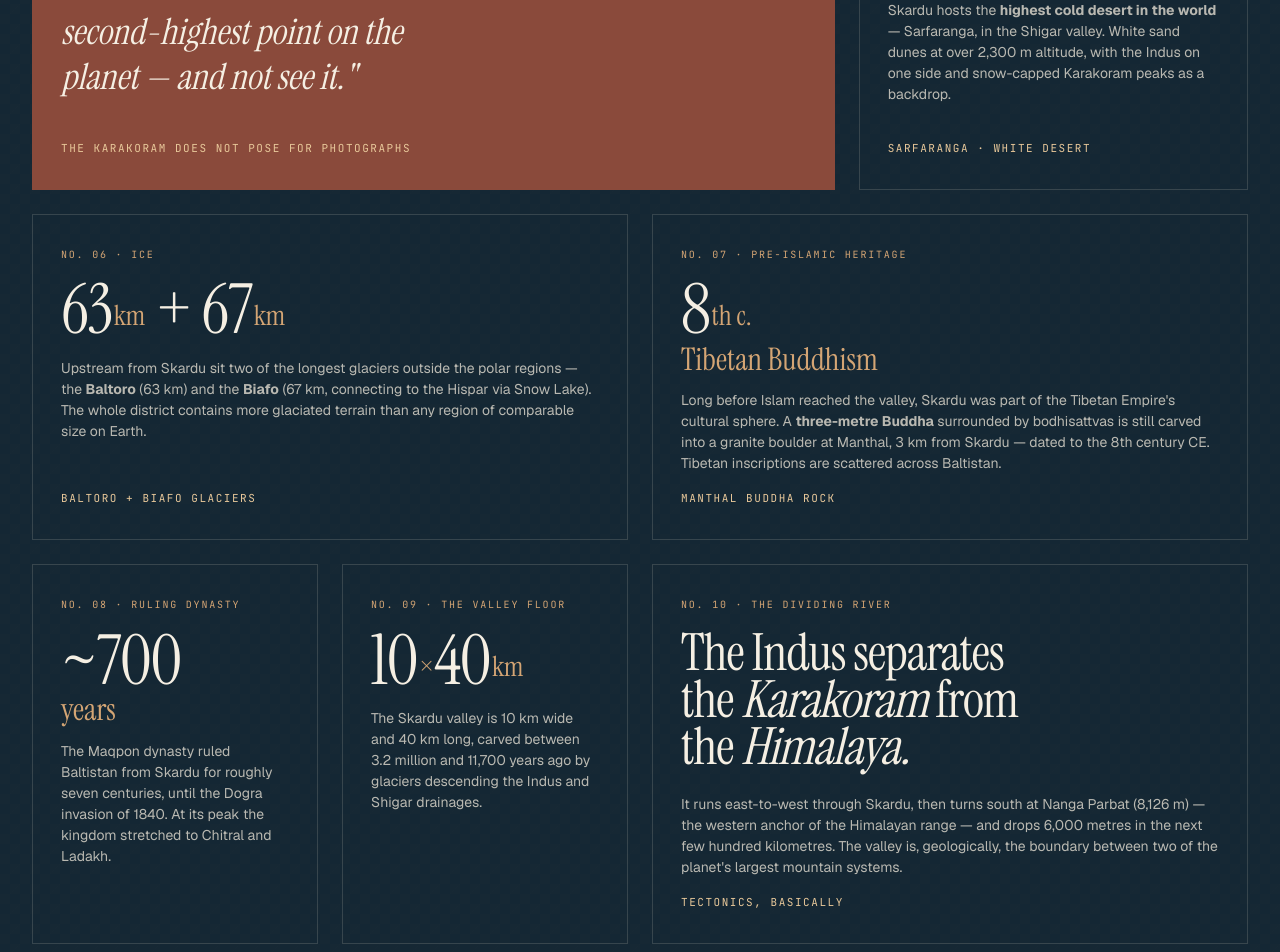
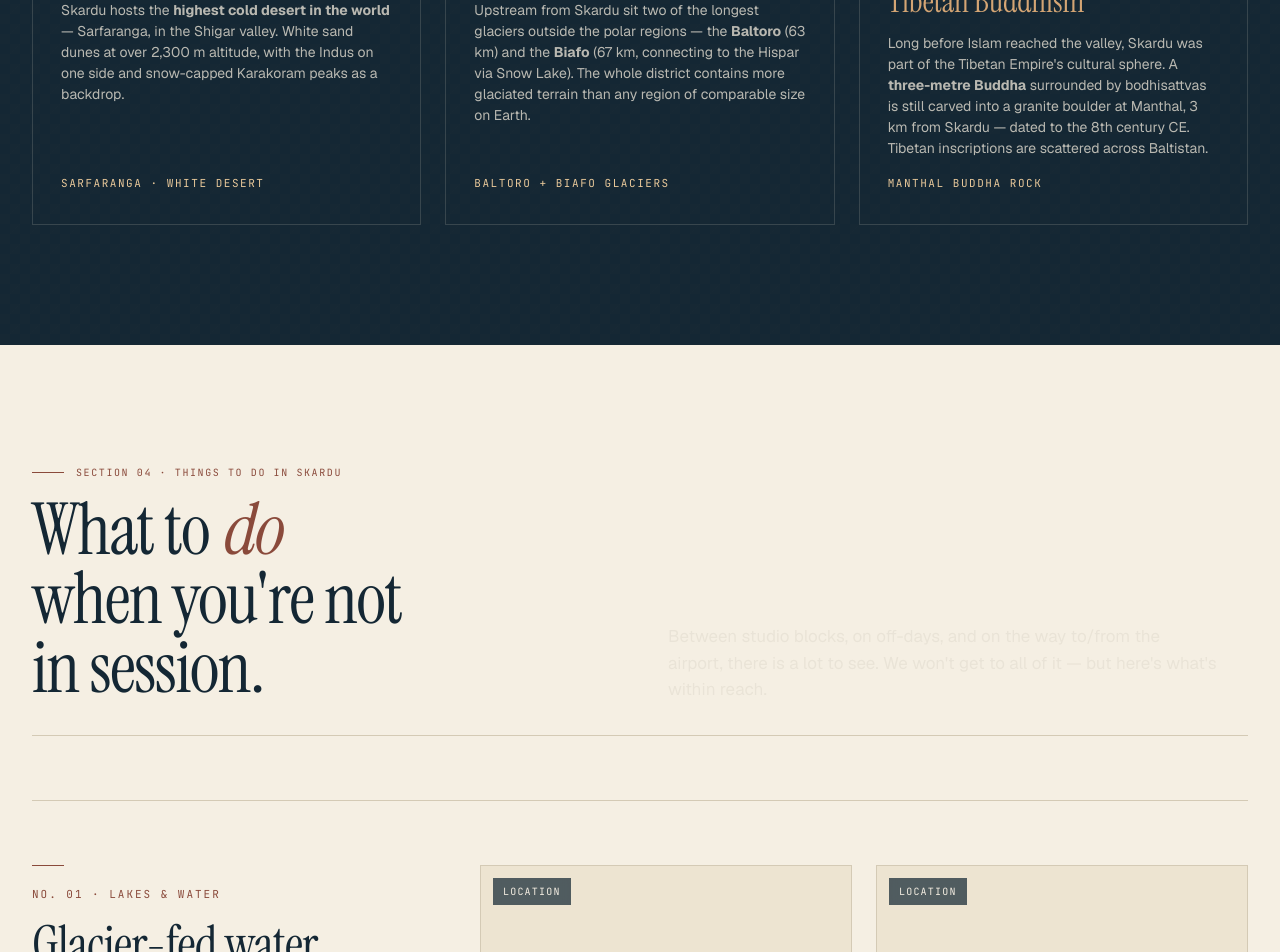
Before and after one commit to usmanjaved-droid/summit-fellowship-website, a Next.js app: page /explore-skardu in a window 1280 px wide. Shown: the part 2920-3872 px from the top of the page. Built offline with nearby package versions, Linux system fonts and the light colour scheme.

Commit message:
refactor: remove fact cards 4, 8, 9, 10 and adjust grid layout to 3x2

```diff
--- a/app/explore-skardu/page.tsx
+++ b/app/explore-skardu/page.tsx
@@ -186,14 +186,6 @@ export default function ExploreSkardu() {
               <div className={styles.factLabel}>"Land of giants"</div>
             </article>
 
-            <article className={`${styles.fact} ${styles.factQuote}`}>
-              <div className={styles.factNum}>No. 04 · The pull quote</div>
-              <p className={styles.factPull}>
-                "You can stand in Skardu town and be 150 kilometres from the second-highest point on the planet — and not see it."
-              </p>
-              <div className={styles.factLabel}>The Karakoram does not pose for photographs</div>
-            </article>
-
             <article className={`${styles.fact} ${styles.factSpan4}`}>
               <div className={styles.factNum}>No. 05 · Geographic oddity</div>
               <div className={styles.factStat}>
@@ -205,7 +197,7 @@ export default function ExploreSkardu() {
               <div className={styles.factLabel}>Sarfaranga · White desert</div>
             </article>
 
-            <article className={`${styles.fact} ${styles.factSpan6}`}>
+            <article className={`${styles.fact} ${styles.factSpan4}`}>
               <div className={styles.factNum}>No. 06 · Ice</div>
               <div className={styles.factStat}>
                 63<span className={styles.unit}>km</span> + 67<span className={styles.unit}>km</span>
@@ -216,7 +208,7 @@ export default function ExploreSkardu() {
               <div className={styles.factLabel}>Baltoro + Biafo glaciers</div>
             </article>
 
-            <article className={`${styles.fact} ${styles.factSpan6}`}>
+            <article className={`${styles.fact} ${styles.factSpan4}`}>
               <div className={styles.factNum}>No. 07 · Pre-Islamic heritage</div>
               <div className={styles.factStat}>
                 8<span className={styles.unit}>th c.</span>
@@ -228,38 +220,6 @@ export default function ExploreSkardu() {
               <div className={styles.factLabel}>Manthal Buddha Rock</div>
             </article>
 
-            <article className={`${styles.fact} ${styles.factSpan3}`}>
-              <div className={styles.factNum}>No. 08 · Ruling dynasty</div>
-              <div className={styles.factStat}>
-                ~700<span className={styles.small}>years</span>
-              </div>
-              <div className={styles.factBody}>
-                The Maqpon dynasty ruled Baltistan from Skardu for roughly seven centuries, until the Dogra invasion of 1840. At its peak the kingdom stretched to Chitral and Ladakh.
-              </div>
-            </article>
-
-            <article className={`${styles.fact} ${styles.factSpan3}`}>
-              <div className={styles.factNum}>No. 09 · The valley floor</div>
-              <div className={styles.factStat}>
-                10<span className={styles.unit}>×</span>40<span className={styles.unit}>km</span>
-              </div>
-              <div className={styles.factBody}>
-                The Skardu valley is 10 km wide and 40 km long, carved between 3.2 million and 11,700 years ago by glaciers descending the Indus and Shigar drainages.
-              </div>
-            </article>
-
-            <article className={`${styles.fact} ${styles.factSpan6}`}>
-              <div className={styles.factNum}>No. 10 · The dividing river</div>
-              <div className={styles.factStat} style={{ fontSize: 'clamp(36px, 4vw, 60px)' }}>
-                The Indus separates<br />
-                the <em>Karakoram</em> from<br />
-                the <em>Himalaya.</em>
-              </div>
-              <div className={styles.factBody} style={{ marginTop: '20px' }}>
-                It runs east-to-west through Skardu, then turns south at Nanga Parbat (8,126 m) — the western anchor of the Himalayan range — and drops 6,000 metres in the next few hundred kilometres. The valley is, geologically, the boundary between two of the planet&apos;s largest mountain systems.
-              </div>
-              <div className={styles.factLabel}>Tectonics, basically</div>
-            </article>
           </div>
         </div>
       </section>
```
